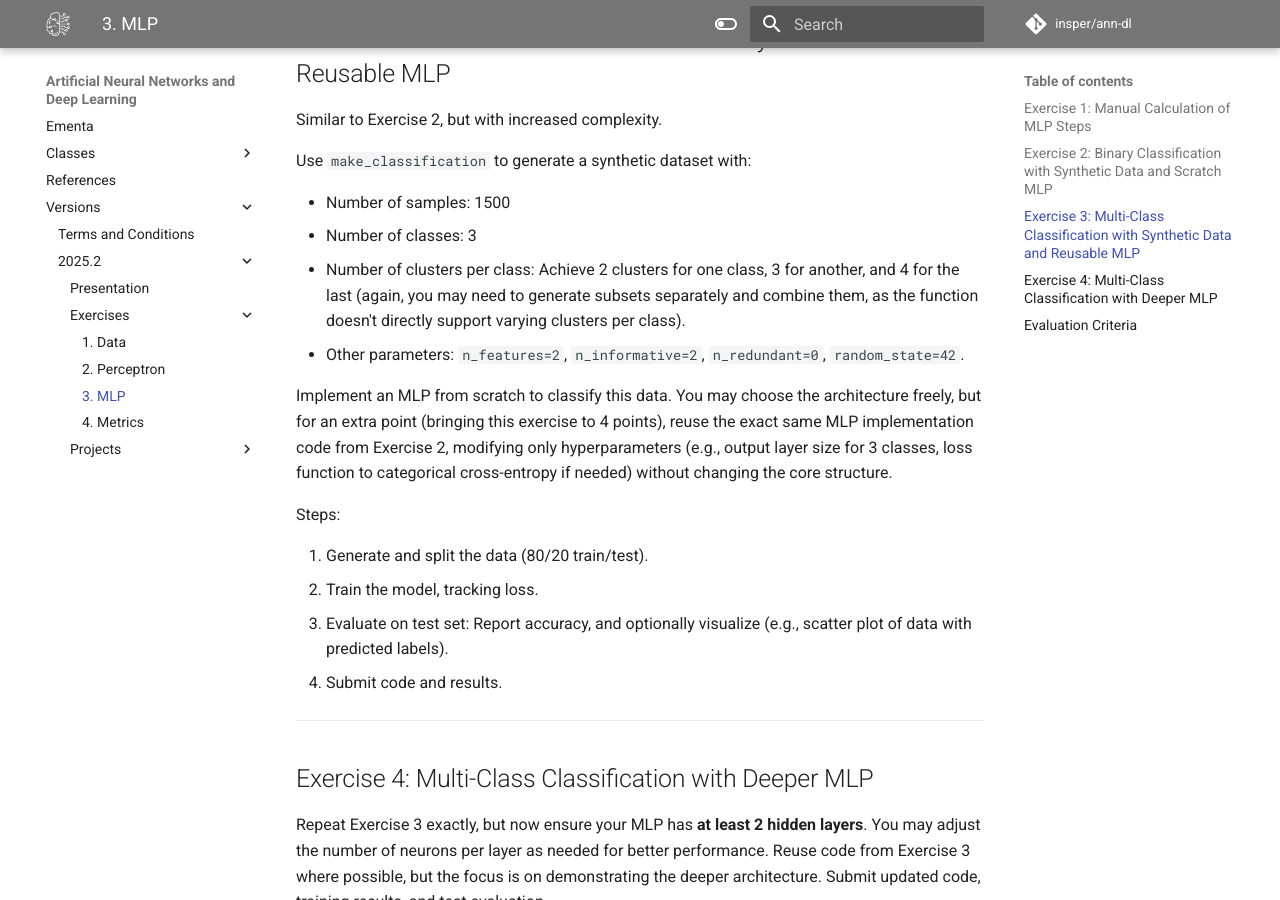
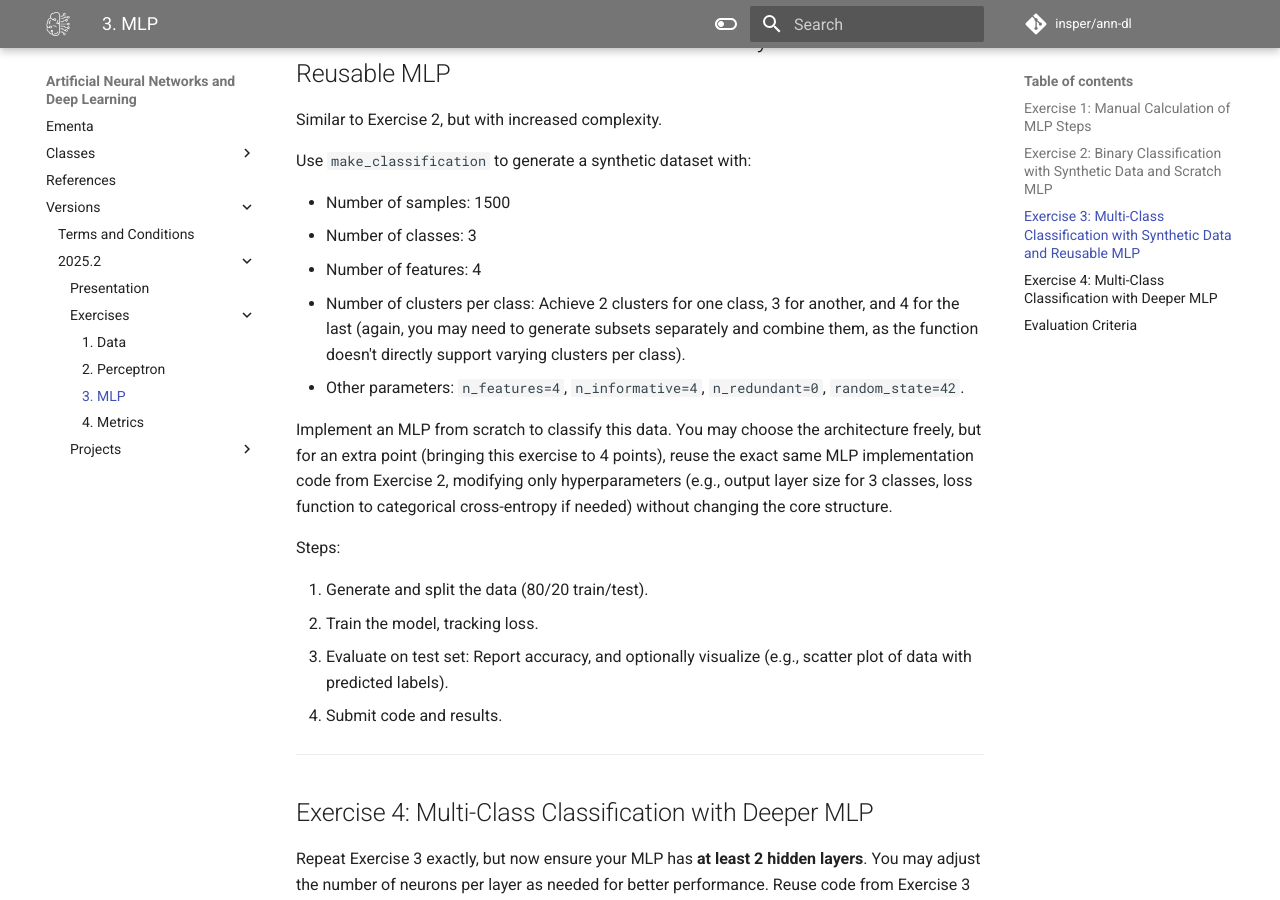
Before and after one commit to Insper/ann-dl, an MkDocs documentation site: the page built from docs/versions/2025.2/exercises/mlp/main.md, in a window 1280 px wide and 900 px high, scrolled down 3116 px. Built offline with MkDocs 1.6.1 and Material for MkDocs 9.7.7, drawn with Linux system fonts in a browser that asks for light colours; emoji names are drawn with the system emoji font; comment, search, counter and statistics services are not loaded.

Commit message:
dimensions

```diff
--- a/docs/versions/2025.2/exercises/mlp/main.md
+++ b/docs/versions/2025.2/exercises/mlp/main.md
@@ -120,8 +120,9 @@ Use `make_classification` to generate a synthetic dataset with:
 
 - Number of samples: 1500
 - Number of classes: 3
+- Number of features: 4
 - Number of clusters per class: Achieve 2 clusters for one class, 3 for another, and 4 for the last (again, you may need to generate subsets separately and combine them, as the function doesn't directly support varying clusters per class).
-- Other parameters: `n_features=2`, `n_informative=2`, `n_redundant=0`, `random_state=42`.
+- Other parameters: `n_features=4`, `n_informative=4`, `n_redundant=0`, `random_state=42`.
 
 Implement an MLP from scratch to classify this data. You may choose the architecture freely, but for an extra point (bringing this exercise to 4 points), reuse the exact same MLP implementation code from Exercise 2, modifying only hyperparameters (e.g., output layer size for 3 classes, loss function to categorical cross-entropy if needed) without changing the core structure.
 
```
